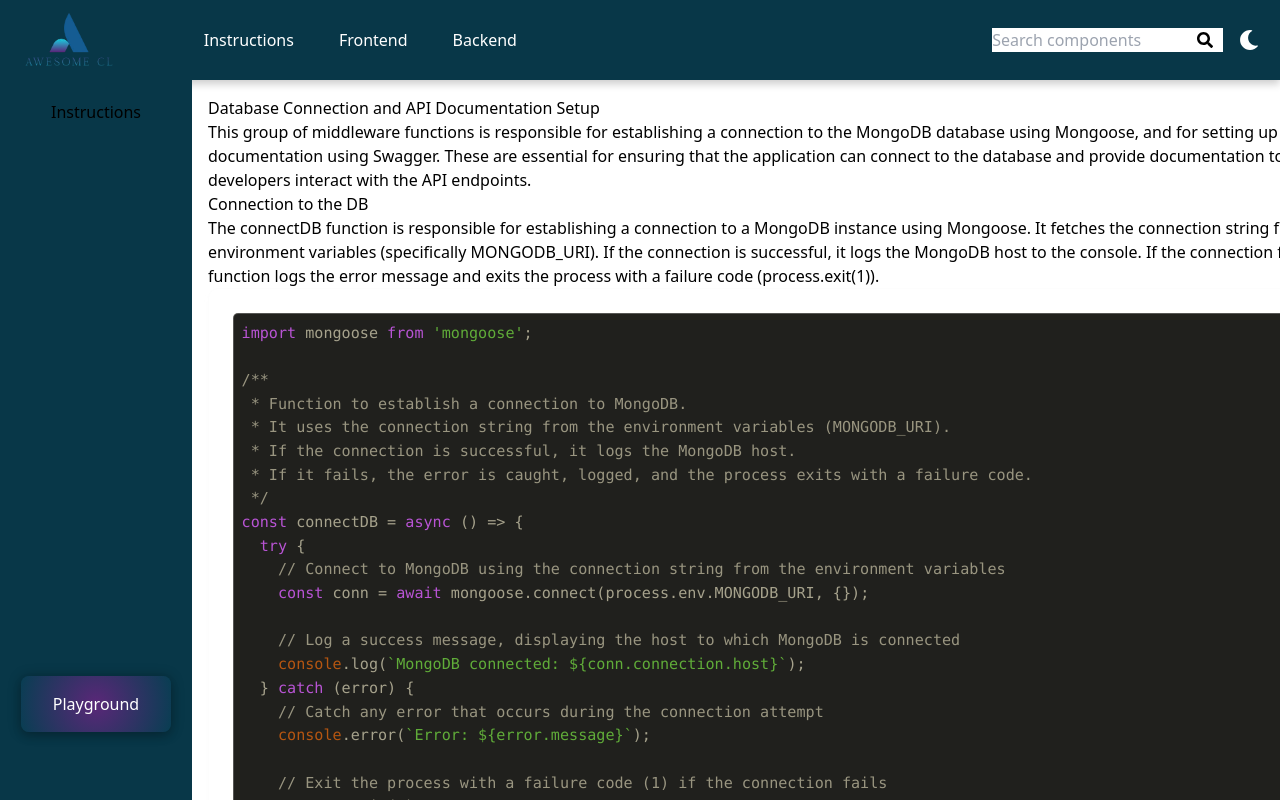
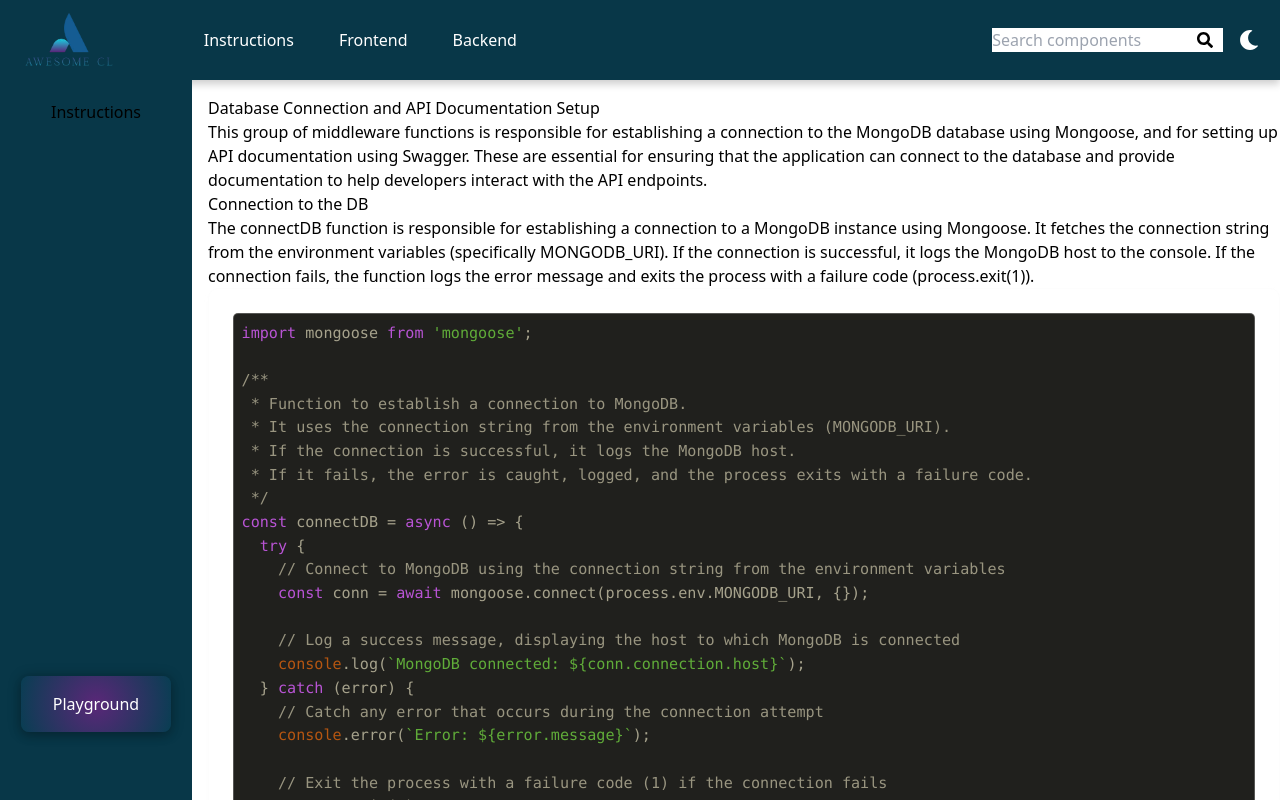
Before and after one commit to Team-Collaborators/Awesome-CL, a React (Vite) app: page /instructions/1 in a window 1280 px wide. Shown: the top 800 px of the page. Built offline with nearby package versions, Linux system fonts and the light colour scheme.

Commit message:
adjust layout component

```diff
--- a/public/data/links.js
+++ b/public/data/links.js
@@ -8,11 +8,20 @@ export const sidebarLinks = {
       subcategories: [
         { path: "/frontend/components/button", title: "Button" },
         { path: "/frontend/components/modal", title: "Modal" },
+        { path: "/frontend/components/searchbar", title: "Search Bar" },
       ],
     },
-    { path: "/frontend/hooks", title: "Hooks" },
-    { path: "/frontend/Routes", title: "Routes" },
+    {
+      path: "/frontend/hooks",
+      title: "Hooks",
+      subcategories: [
+        { path: "/frontend/hooks/hook1", title: "Hook1" },
+        { path: "/frontend/hooks/hook2", title: "Hook2" },
+      ],
+    },
+    { path: "/frontend/routes", title: "Routes" },
   ],
+
   backend: [
     { path: "/backend/configurations", title: "Configurations" },
     {
@@ -20,8 +29,16 @@ export const sidebarLinks = {
       title: "Controllers",
       subcategories: [
         {
-          path: "/backend/controllers/work-schedule",
-          title: "TESTSUBCAT",
+          path: "/Backend/Controllers/WorkScheduleManagement",
+          title: "WorkScheduleManagement",
+        },
+        {
+          path: "/Backend/Controllers/ServiceRequestManagement",
+          title: "ServiceRequestManagement",
+        },
+        {
+          path: "/Backend/Controllers/UserManagement",
+          title: "UserManagement",
         },
       ],
     },
@@ -35,7 +52,7 @@ export const sidebarLinks = {
 
 // Navbar links
 export const navbarLinks = [
-  { to: "/instructions", label: "Instructions" },
-  { to: "/frontend/components", label: "Frontend" },
-  { to: "/backend/controllers", label: "Backend" },
+  { path: "/instructions", title: "Instructions" },
+  { path: "/frontend", title: "Frontend" },
+  { path: "/backend", title: "Backend" },
 ];
--- a/src/components/Layout/Layout.module.scss
+++ b/src/components/Layout/Layout.module.scss
@@ -1,27 +1,2 @@
 @use "../../styles/main.scss" as styles;
 @use "sass:color"; // Import color module
-
-.app-container {
-  display: flex;
-  flex-direction: column;
-  min-height: 100vh;
-}
-
-.layout-content {
-  display: flex;
-  flex: 1;
-  // background-color: burlywood;
-
-  .content-wrapper {
-    height: 100%;
-    flex: 1;
-    display: flex;
-    flex-direction: column;
-    justify-content: flex-start;
-    // background-color: red;
-    margin-top: 6rem;
-    margin-left: 13rem;
-    transition: margin-left 0.3s ease;
-
-  }
-}
--- a/src/components/Navbar/Navbar.jsx
+++ b/src/components/Navbar/Navbar.jsx
@@ -5,7 +5,7 @@ import "./Navbar.scss";
 import logo1 from "../../assets/images/cl-awesome-logo.png";
 
 import { FaSun, FaMoon } from "react-icons/fa";
-import { RxHamburgerMenu } from "react-icons/rx";
+//import { RxHamburgerMenu } from "react-icons/rx"; // Hamburger Menu for Mobile view
 import SearchBar from "../SearchBar/SearchBar";
 
 const Navbar = ({ isDarkMode, toggleTheme, links }) => {
@@ -23,8 +23,8 @@ const Navbar = ({ isDarkMode, toggleTheme, links }) => {
           <ul className="navbar--inner">
             {links.map((link, index) => (
               <li key={index} className="navbar--inner-item">
-                <Link to={link.to} className="navbar__link">
-                  {link.label}
+                <Link to={link.path} className="navbar__link">
+                  {link.title}
                 </Link>
               </li>
             ))}
--- a/src/styles/main.scss
+++ b/src/styles/main.scss
@@ -12,11 +12,6 @@ $slightlyLighter-color: #095874;
 $background-color: #181818;
 $text-color: #ffffff;
 $border-color: 1px solid rgba(255, 255, 255, 0.2);
-// $primary-color: var(--primary-color);
-// $secondary-color: var(--secondary-color);
-// $optional-color: var(--optional-color);
-// $background-color: var(--background-color);
-// $text-color: var(--text-color);
 
 $font-stack: "Roboto", sans-serif;
 
@@ -69,27 +64,32 @@ a {
   text-decoration: none;
 }
 
-// App layout styles
+//App layout styles
 .app-container {
   display: flex;
   flex-direction: column;
   min-height: 100vh;
 }
 
-.content-wrapper {
-  height: 100vh;
+.layout-content {
+  display: flex;
   flex: 1;
-  display: flex;
   flex-direction: column;
-  margin-top: 8rem;
-  // margin-left: 10rem; // Ensures all content is pushed to the right from sidebar
-  // Ensure content pushes footer down
 
-  @include media("md") {
-    margin-left: 230px; // Narrow width for iPad view
-  }
+  .content-wrapper {
+    flex: 1;
+    display: flex;
+    flex-direction: column;
+    margin-top: 6rem;
+    margin-left: 13rem; // Ensures all content is pushed to the right from sidebar
+    transition: margin-left 0.3s ease;
 
-  @include media("sm") {
-    margin-left: 30px;
+    // Adjust margins for smaller screens
+    // @include media("md") {
+    //   margin-left: 8rem;
+    // }
+    // @include media("sm") {
+    //   margin-left: 2rem;
+    // }
   }
 }
```
